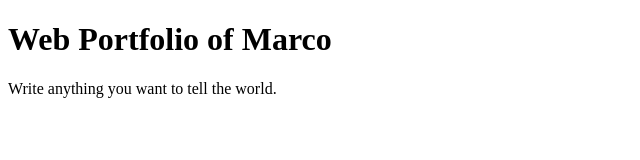
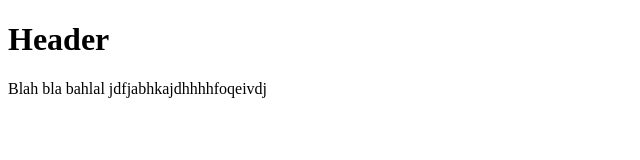
Before and after one commit to AustinDenofrio/AustinDenofrio.github.io, a plain HTML site: page index.html in a window 1280 px wide. Shown: the whole page, without its empty margins (0-640 px from the left). Drawn offline with Linux system fonts and the light colour scheme.

Commit message:
Added to index.html- h1 header and a paragraph

```diff
--- a/index.html
+++ b/index.html
@@ -1,11 +1,13 @@
 <!DOCTYPE html>
-<html>
-  <head>
-    <meta charset="utf-8">
-    <title>Web Portfolio of Marco</title>
-  </head>
-  <body>
-    <h1>Web Portfolio of Marco</h1>
-    <p>Write anything you want to tell the world.</p>
-  </body>
+<html lang="en">
+<head>
+  <meta charset="UTF-8">
+  <meta name="viewport" content="width=device-width, initial-scale=1.0">
+  <title>Document</title>
+</head>
+<body>
+  <h1> Header</h1>
+  <p> Blah bla bahlal jdfjabhkajdhhhhfoqeivdj  </p>
+
+</body>
 </html>
```
